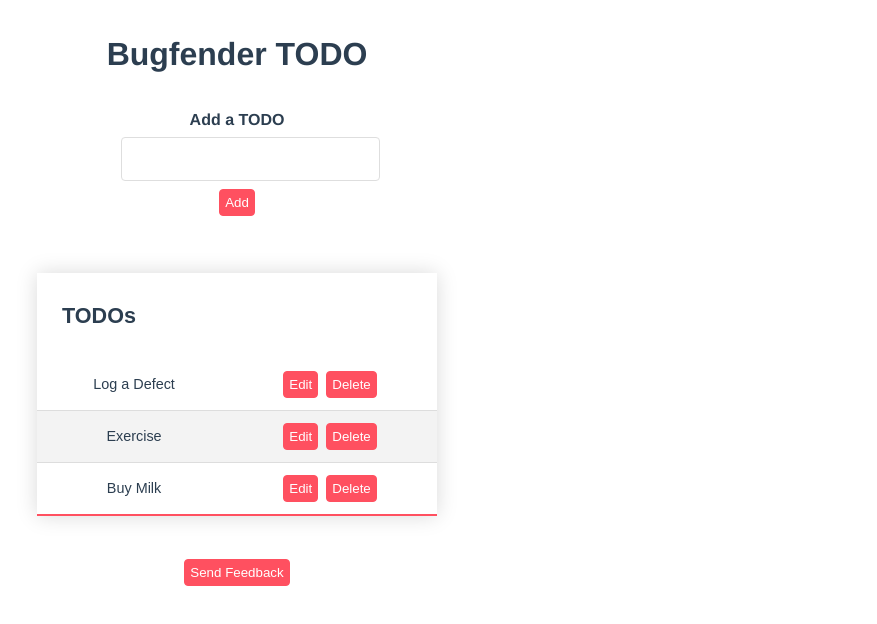
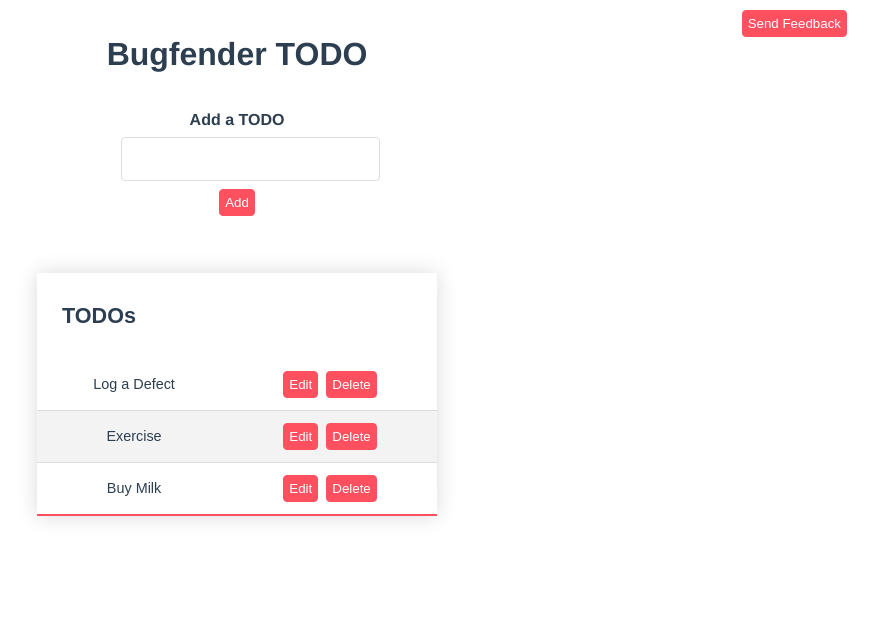
Before and after one commit to atapas/vue-todo, a Vue app: page / in a window 1280 px wide. Shown: the top 624 px of the page, without its empty margins (403-1280 px from the left). Built offline with nearby package versions, Linux system fonts and the light colour scheme; no server answers; what @bugfender/sdk would draw is missing.

Commit message:
Styling changes

```diff
--- a/src/App.vue
+++ b/src/App.vue
@@ -1,5 +1,6 @@
 <template>
   <div id="app" class="small-container">
+    <send-feedback class="sendFeedback"/>
     <h1>Bugfender TODO</h1>
     <todo-form @add:todo="addTodo" />
     <todo-table
@@ -7,7 +8,7 @@
       @delete:todo="deleteTodo"
       @edit:todo="editTodo" />
     <br />
-    <send-feedback />
+
   </div>
 </template>
 
@@ -98,6 +99,12 @@
   border-radius: 4px;
 }
 
+.sendFeedback {
+  position: absolute;
+  top:10px;
+  right: 30px;
+}
+
 .small-container {
   display: flex;
   flex-direction: column;
```
